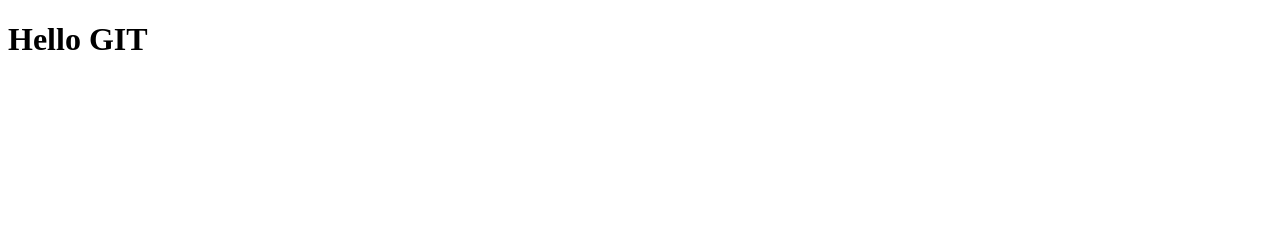
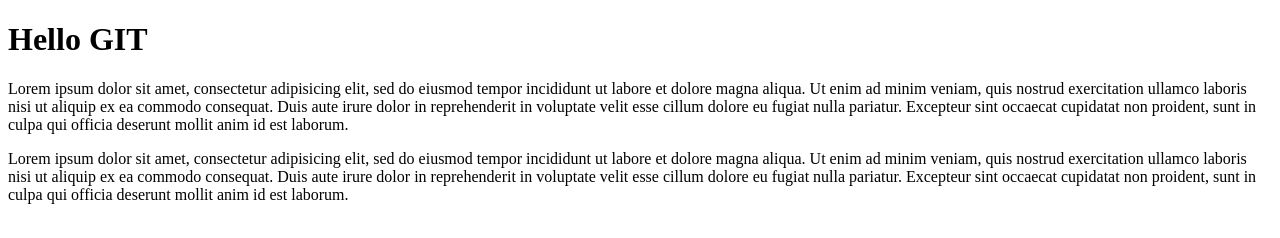
Before and after one commit to vanya3113/index, a plain HTML site: page index.html in a window 1280 px wide. Drawn offline with Linux system fonts and the light colour scheme.

Commit message:
added 2 paragraphs

```diff
--- a/index.html
+++ b/index.html
@@ -1,9 +1,26 @@
 <!DOCTYPE html>
 <html>
 <head>
-	<title></title>
+	<meta charset="utf-8">
+	<title>git</title>
 </head>
 <body>
-<h1>Hello GIT</h1>
+	<h1>Hello GIT</h1>
+    <p>
+    	Lorem ipsum dolor sit amet, consectetur adipisicing elit, sed do eiusmod
+    	tempor incididunt ut labore et dolore magna aliqua. Ut enim ad minim veniam,
+    	quis nostrud exercitation ullamco laboris nisi ut aliquip ex ea commodo
+    	consequat. Duis aute irure dolor in reprehenderit in voluptate velit esse
+    	cillum dolore eu fugiat nulla pariatur. Excepteur sint occaecat cupidatat non
+    	proident, sunt in culpa qui officia deserunt mollit anim id est laborum.
+    </p>
+    <p>
+    	Lorem ipsum dolor sit amet, consectetur adipisicing elit, sed do eiusmod
+    	tempor incididunt ut labore et dolore magna aliqua. Ut enim ad minim veniam,
+    	quis nostrud exercitation ullamco laboris nisi ut aliquip ex ea commodo
+    	consequat. Duis aute irure dolor in reprehenderit in voluptate velit esse
+    	cillum dolore eu fugiat nulla pariatur. Excepteur sint occaecat cupidatat non
+    	proident, sunt in culpa qui officia deserunt mollit anim id est laborum.
+    </p>
 </body>
 </html>
```
